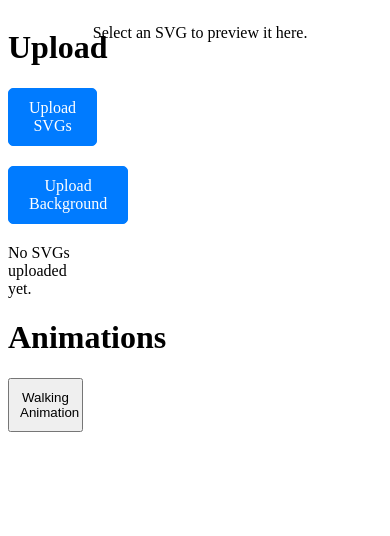
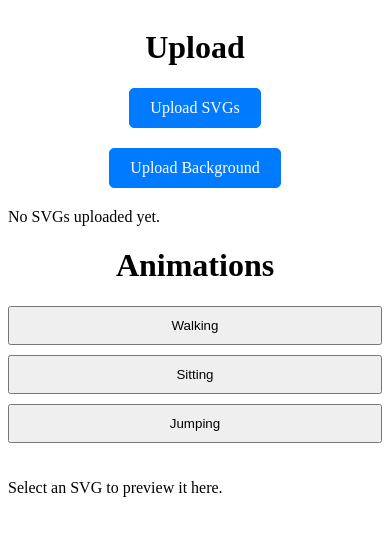
Before and after one commit to Davinder2001/editor_nextjs, a Next.js app: page / in a window 390 px wide. Shown: the top 536 px of the page. Built offline with nearby package versions, Linux system fonts and the light colour scheme.

Commit message:
framed added

```diff
--- a/src/app/globals.css
+++ b/src/app/globals.css
@@ -80,5 +80,13 @@ li {
 
 
 @media only screen and (max-width: 768px) {
-
+      .frame-container{
+        flex-direction:column ;
+      }
+      .left-side{
+        width: 100%;
+      }
+      .right-side{
+        width: 100%;
+      }
 }
--- a/src/app/page.tsx
+++ b/src/app/page.tsx
@@ -65,17 +65,17 @@ const Page: React.FC = () => {
     }
 
     // Select specific elements for animation
-    const leftHand = svgElement.querySelector("#hand-details-back");
-    const rightHand = svgElement.querySelector("#hand-details-front");
+    const leftHand    =   svgElement.querySelector("#hand-details-back");
+    const rightHand   =   svgElement.querySelector("#hand-details-front");
 
-    const leftLeg = svgElement.querySelector("#pant-back-details");
-    const rightLeg = svgElement.querySelector("#pant-front-details");
+    const leftLeg     =   svgElement.querySelector("#pant-back-details");
+    const rightLeg    =   svgElement.querySelector("#pant-front-details");
 
-    const legFront = svgElement.querySelector("#leg-front");
-    const legBack = svgElement.querySelector("#leg-back");
+    const legFront    =   svgElement.querySelector("#leg-front");
+    const legBack     =   svgElement.querySelector("#leg-back");
 
-    const footFront = svgElement.querySelector("#shoe-front");
-    const footBack = svgElement.querySelector("#shoe-back");
+    const footFront   =   svgElement.querySelector("#shoe-front");
+    const footBack    =   svgElement.querySelector("#shoe-back");
 
 
     // Log warnings if specific elements are missing
@@ -281,9 +281,7 @@ const Page: React.FC = () => {
     setAddSlideRimeline(getSlideToTimeline); // Update state with the selected SVG value
 
   }
-  const playWalkingAnimation = () => {
-    wlkingAnimationPlay();
-}
+
 
 
 
@@ -371,7 +369,7 @@ const Page: React.FC = () => {
                       selectedLayers={selectedLayers}
                       handleLayerClick={handleLayerClick}
                        /> */}
-                <Animations playWalkingAnimation={playWalkingAnimation} />
+                <Animations playWalkingAnimation={ wlkingAnimationPlay} />
             </div>
           </div>
         </div>
@@ -393,6 +391,7 @@ const Page: React.FC = () => {
           playAnimation={playAnimation}
           pauseAnimation={pauseAnimation}
           slideForTimeline={slideForTimeline}
+          playWalkingAnimation={ wlkingAnimationPlay}
         />
       </div>
     </div>
--- a/src/components/animations.tsx
+++ b/src/components/animations.tsx
@@ -4,12 +4,22 @@ interface PreviewProps {
 }
 
 const Animations = ({playWalkingAnimation}: PreviewProps) => {
-  return (
+  return (<>
     <button className=''
     style={{ marginBottom: "10px", padding: '10px', width: '100%' }}
     onClick={playWalkingAnimation}
     >
-         Walking Animation</button>
+         Walking</button>
+
+         <button className=''
+         style={{ marginBottom: "10px", padding: '10px', width: '100%' }}>
+            Sitting
+         </button>
+         <button className=''
+         style={{ marginBottom: "10px", padding: '10px', width: '100%' }}>
+            Jumping
+         </button>
+             </>
   )
 }
 
--- a/src/components/preview.tsx
+++ b/src/components/preview.tsx
@@ -19,6 +19,7 @@ import TimeLine from "./timeLine";
         pauseAnimation: () => void;
         durationInputRef : any;
         slideForTimeline : any;
+        playWalkingAnimation: () => void;
     }
 
     function Preview({
@@ -36,7 +37,8 @@ import TimeLine from "./timeLine";
         // setCurrentTime,
         playAnimation,
         // pauseAnimation,
-        slideForTimeline
+        slideForTimeline,
+        playWalkingAnimation
     }: PreviewProps) {
         const [svgPosition, setSvgPosition] = useState({ x: 0, y: 0 });
         const [tracks, setTracks] = useState([
@@ -121,16 +123,6 @@ import TimeLine from "./timeLine";
             return svgDoc.documentElement.outerHTML;
         };
 
-        // const handleResize = (id: string, newEnd: number) => {
-        //     setTracks((prevTracks) =>
-        //         prevTracks.map((track) =>
-        //             track.id === id
-        //                 ? { ...track, endTime: Math.max(track.startTime + 5, Math.min(newEnd, 100)) }
-        //                 : track
-        //         )
-        //     );
-        // };
-
         const updateAnimationDuration = () => {
             if (timelineRef.current) {
                 const timelineWidth = timelineRef.current.offsetWidth || 1; // Avoid division by zero
@@ -186,7 +178,7 @@ import TimeLine from "./timeLine";
         return (
             <>
                 {selectedSvg ? (
-                    <>
+
                         <div className="right-side">
                             <h1 className="main-heading">Preview</h1>
                         <SvgPreviewMain backgroundImage={backgroundImage}
@@ -206,11 +198,11 @@ import TimeLine from "./timeLine";
                                         timelineRef={timelineRef}
                                         playheadPosition={playheadPosition}
                                         slideForTimeline={slideForTimeline}
-
+                                        // playWalkingAnimation={playWalkingAnimation}
+                                        svgContainerRef={svgContainerRef}
                            />
 
                         </div>
-                    </>
                 ) : (
                     <p>Select an SVG to preview it here.</p>
                 )}
--- a/src/components/timeLine.tsx
+++ b/src/components/timeLine.tsx
@@ -1,14 +1,34 @@
-import React from 'react'
+import React, { useState } from 'react';
 
 interface PreviewProps {
   play: () => void;
   pause: () => void;
-  timelineRef: React.RefObject<HTMLDivElement>; // Update timelineRef type to be a ref object
+  timelineRef: React.RefObject<HTMLDivElement>;
   playheadPosition: number;
-  slideForTimeline: string; // Make sure slideForTimeline is a string type for SVG markup
+  slideForTimeline: string; // SVG markup
+  svgContainerRef: () => any;
 }
 
-const TimeLine = ({ play, pause, timelineRef, playheadPosition, slideForTimeline }: PreviewProps) => {
+const TimeLine = ({ play, pause, timelineRef, playheadPosition, slideForTimeline, svgContainerRef }: PreviewProps) => {
+  const [isSelected, setIsSelected] = useState<boolean>(false);
+  const [selectedSvg, setSelectedSvg] = useState<string | null>(null);
+
+  const handleSvgClick = () => {
+    setIsSelected(!isSelected);
+    setSelectedSvg(isSelected ? null : slideForTimeline); // Capture or deselect the SVG
+  };
+console.log(selectedSvg)
+//   const handlePerformTask = () => {
+//     if (selectedSvg) {
+//       // Perform some task with the selected SVG
+//       console.log("Performing a task with the selected SVG:", selectedSvg);
+//       playWalkingAnimation()
+//       // Add any additional functionality here as needed
+//     } else {
+//       console.log("No SVG selected");
+//     }
+//   };
+
   return (
     <>
       <div
@@ -25,18 +45,31 @@ const TimeLine = ({ play, pause, timelineRef, playheadPosition, slideForTimeline
         <button onClick={pause} style={{ marginBottom: "10px" }}>
           Pause
         </button>
-        <div className="svg-container-for-timeline">
+
+        {/* SVG Preview */}
+        <div className="svg-container-for-timeline"
+         ref={svgContainerRef}
+         >
           {slideForTimeline ? (
             <div
+              onClick={handleSvgClick}
               dangerouslySetInnerHTML={{
                 __html: slideForTimeline,
               }}
-              style={{ maxHeight: "600px" }}
+              style={{
+                maxHeight: "600px",
+                border: isSelected ? "2px solid blue" : "1px solid #ccc",
+                cursor: "pointer",
+              }}
             />
           ) : (
-            <p>No SVG available</p> // Optional: Handle cases where slideForTimeline is empty
+            <p>No SVG available</p>
           )}
         </div>
+
+
+
+        {/* Timeline */}
         <div
           className="timeline-test"
           ref={timelineRef}
@@ -60,7 +93,7 @@ const TimeLine = ({ play, pause, timelineRef, playheadPosition, slideForTimeline
         </div>
       </div>
     </>
-  )
-}
+  );
+};
 
 export default TimeLine;
```
Lines whose indentation alone changed are shown as unchanged.
